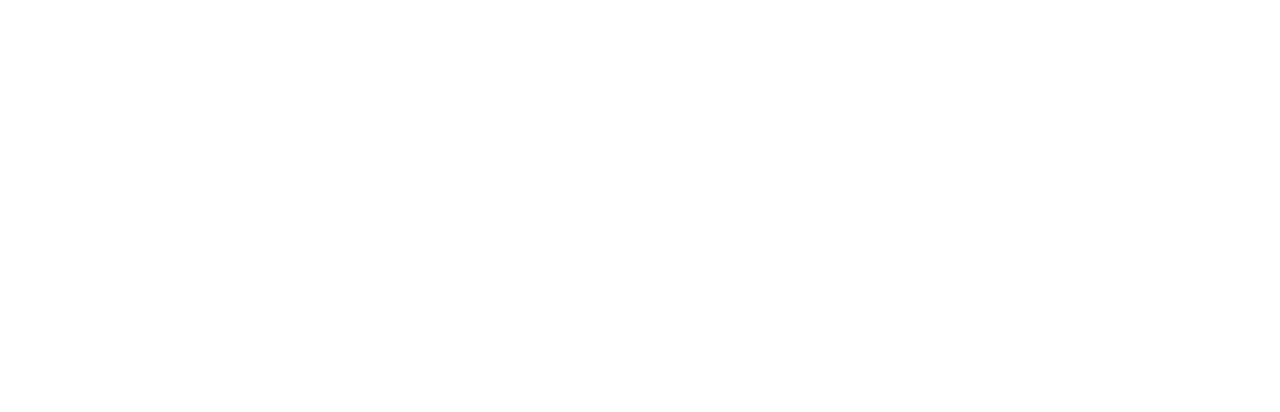
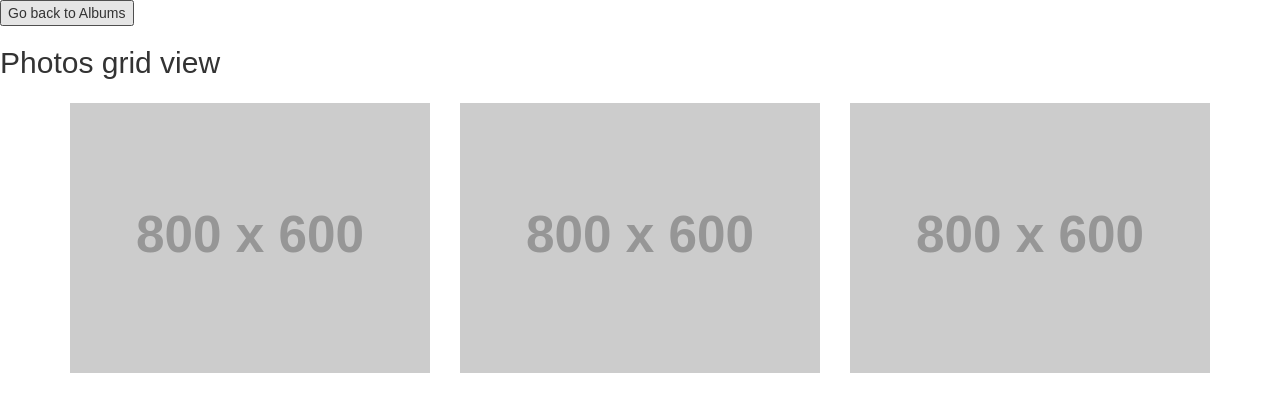
Before and after one commit to rob-now/photo-albums--react, a React (Create React App) app: page /album/1 in a window 1280 px wide. Shown: the top 412 px of the page. Built offline with nearby package versions, Linux system fonts and the light colour scheme.

Commit message:
Displaying photos from clicked album on PhotosGridView

```diff
--- a/src/AlbumsView.js
+++ b/src/AlbumsView.js
@@ -5,11 +5,8 @@
 
 class AlbumsView extends Component {
 
-  handleGoToPhotosGrid = () =>
-    this.props.history.push('/photos-grid')
-
   render() {
-    const {albums} = this.props.albums
+    const {albums} = this.props
 
     return (
       <Fragment>
@@ -27,7 +24,8 @@
                       src={url}
                       className="img-responsive PhotoAlbums__Album"
                       alt={`Album ${id + 1}`}
-                      onClick={this.handleGoToPhotosGrid}
+                      onClick={() =>
+                        this.props.history.push(`/album/${id}`)}
                     />
                   </Col>
               )
--- /dev/null
+++ b/src/PhotosGridView.css
@@ -0,0 +1,3 @@
+.PhotosGridView_Photo {
+    padding: 1em 0;
+}
--- a/src/PhotosGridView.js
+++ b/src/PhotosGridView.js
@@ -1,4 +1,6 @@
 import React, {Component, Fragment} from 'react'
+import {Grid, Row, Col} from 'react-bootstrap'
+import './PhotosGridView.css'
 import {withAlbums} from "./contexts/Albums";
 
 class PhotosGridView extends Component {
@@ -7,6 +9,8 @@
     this.props.history.push('/')
 
   render() {
+    const {photos} = this.props
+
     return (
       <Fragment>
         <button
@@ -15,6 +19,32 @@
           Go back to Albums
         </button>
         <h2>Photos grid view</h2>
+        <Grid>
+          <Row>
+            {
+              photos.filter(
+                photo =>
+                  photo.albumId === parseInt(this.props.match.params.albumId, 10)
+              ).map(
+                ({photos}) =>
+                  photos.map(
+                    ({id, url}) =>
+                      <Col
+                        key={id}
+                        md={4}
+                      >
+                        <img
+                          src={url}
+                          className="img-responsive PhotosGridView_Photo"
+                          alt={`Photo ${id + 1}`}
+                        />
+                      </Col>
+                  )
+              )
+
+            }
+          </Row>
+        </Grid>
       </Fragment>
     )
   }
--- a/src/Routes.js
+++ b/src/Routes.js
@@ -9,7 +9,7 @@
     return (
       <Fragment>
         <Route exact path="/" component={AlbumsView}/>
-        <Route path="/photos-grid" component={PhotosGridView}/>
+        <Route path="/album/:albumId" component={PhotosGridView}/>
       </Fragment>
     )
   }
--- a/src/contexts/Albums.js
+++ b/src/contexts/Albums.js
@@ -26,7 +26,8 @@
   function AlbumsAwareComponent(props) {
     return (
       <AlbumsConsumer>
-        {albums => <Component {...props} albums={albums}/>}
+        {state =>
+          <Component {...props} {...state}/>}
       </AlbumsConsumer>
     )
   }
```
